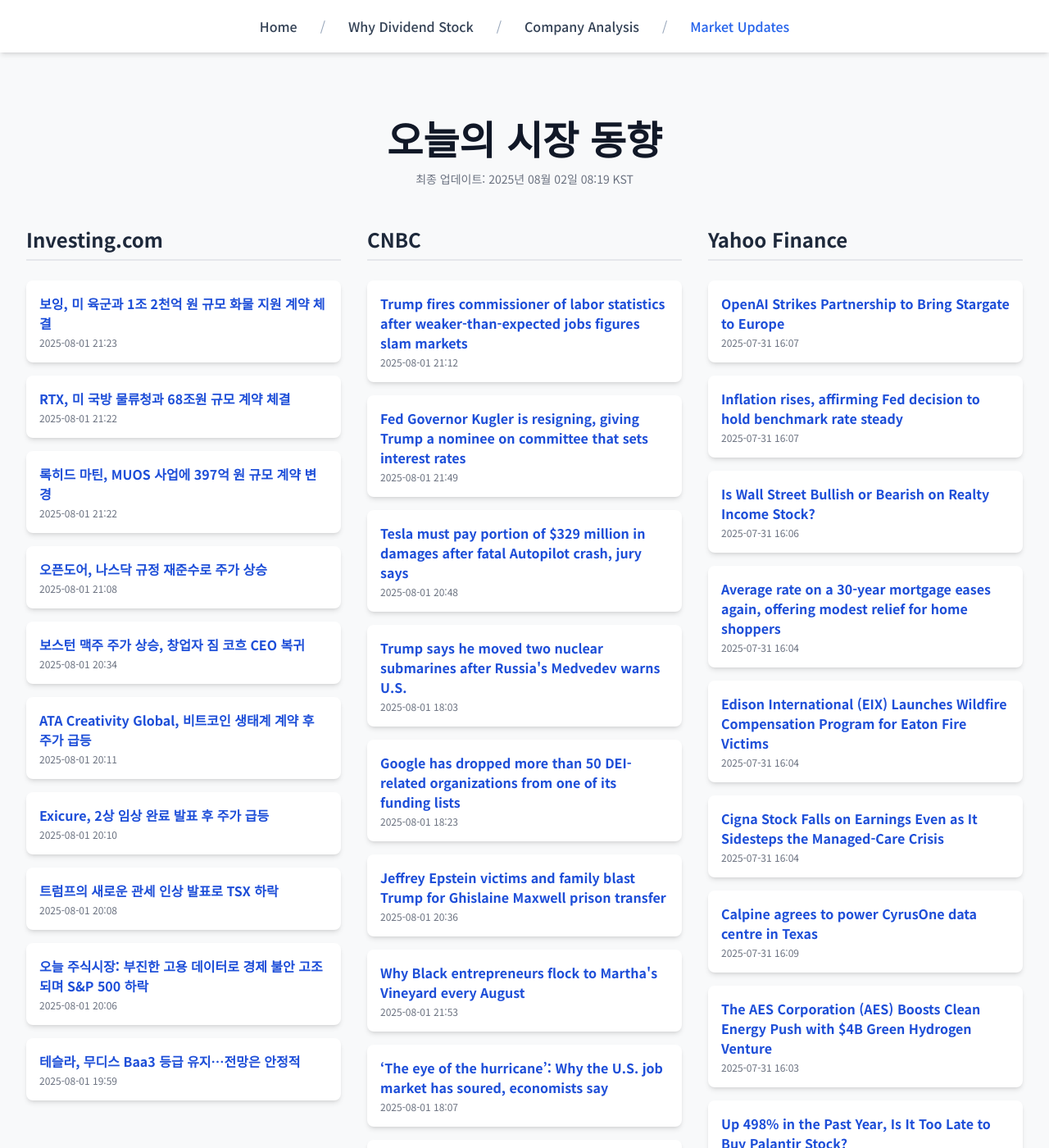
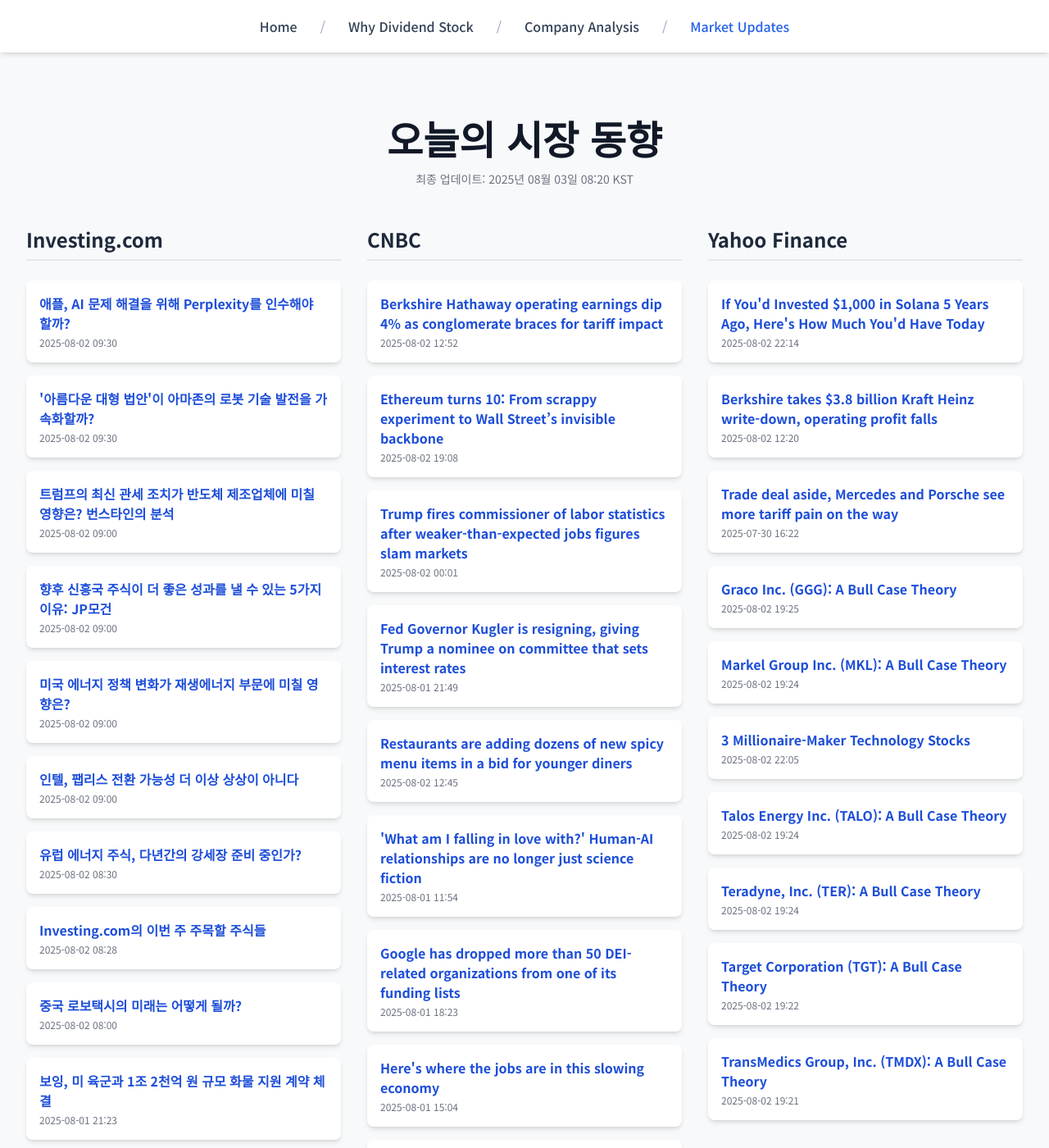
Before and after one commit to Kay-Hwang/my-company-analysis, a Jekyll site: the page built from market-updates.html, in a window 1280 px wide and 1400 px high. Shown: the whole window at 82% size. Built offline with Jekyll 4.4.1, drawn with Linux system fonts in a browser that asks for light colours; nearby versions of some CDN libraries; a script that is not in the unit is left out; some of the changed text lies outside the part shown.

Commit message:
Update daily data

```diff
--- a/_data/latest_data.json
+++ b/_data/latest_data.json
@@ -1,73 +1,85 @@
 {
-  "lastUpdated": "2025년 08월 02일 08:19 KST",
+  "lastUpdated": "2025년 08월 03일 08:20 KST",
   "news": {
     "investing": [
+      {
+        "title": "애플, AI 문제 해결을 위해 Perplexity를 인수해야 할까?",
+        "link": "https://kr.investing.com/news/stock-market-news/article-1575949",
+        "pubDate": "2025-08-02 09:30:06",
+        "summary": "애플, AI 문제 해결을 위해 Perplexity를 인수해야 할까?"
+      },
+      {
+        "title": "'아름다운 대형 법안'이 아마존의 로봇 기술 발전을 가속화할까?",
+        "link": "https://kr.investing.com/news/stock-market-news/article-1575948",
+        "pubDate": "2025-08-02 09:30:04",
+        "summary": "'아름다운 대형 법안'이 아마존의 로봇 기술 발전을 가속화할까?"
+      },
+      {
+        "title": "트럼프의 최신 관세 조치가 반도체 제조업체에 미칠 영향은? 번스타인의 분석",
+        "link": "https://kr.investing.com/news/stock-market-news/article-1575945",
+        "pubDate": "2025-08-02 09:00:21",
+        "summary": "트럼프의 최신 관세 조치가 반도체 제조업체에 미칠 영향은? 번스타인의 분석"
+      },
+      {
+        "title": "향후 신흥국 주식이 더 좋은 성과를 낼 수 있는 5가지 이유: JP모건",
+        "link": "https://kr.investing.com/news/stock-market-news/article-1575946",
+        "pubDate": "2025-08-02 09:00:19",
+        "summary": "향후 신흥국 주식이 더 좋은 성과를 낼 수 있는 5가지 이유: JP모건"
+      },
+      {
+        "title": "미국 에너지 정책 변화가 재생에너지 부문에 미칠 영향은?",
+        "link": "https://kr.investing.com/news/stock-market-news/article-1575943",
+        "pubDate": "2025-08-02 09:00:14",
+        "summary": "미국 에너지 정책 변화가 재생에너지 부문에 미칠 영향은?"
+      },
+      {
+        "title": "인텔, 팹리스 전환 가능성 더 이상 상상이 아니다",
+        "link": "https://kr.investing.com/news/stock-market-news/article-1575944",
+        "pubDate": "2025-08-02 09:00:07",
+        "summary": "인텔, 팹리스 전환 가능성 더 이상 상상이 아니다"
+      },
+      {
+        "title": "유럽 에너지 주식, 다년간의 강세장 준비 중인가?",
+        "link": "https://kr.investing.com/news/stock-market-news/article-1575941",
+        "pubDate": "2025-08-02 08:30:05",
+        "summary": "유럽 에너지 주식, 다년간의 강세장 준비 중인가?"
+      },
+      {
+        "title": "Investing.com의 이번 주 주목할 주식들",
+        "link": "https://kr.investing.com/news/stock-market-news/article-1575939",
+        "pubDate": "2025-08-02 08:28:32",
+        "summary": "Investing.com의 이번 주 주목할 주식들"
+      },
+      {
+        "title": "중국 로보택시의 미래는 어떻게 될까?",
+        "link": "https://kr.investing.com/news/stock-market-news/article-1575937",
+        "pubDate": "2025-08-02 08:00:09",
+        "summary": "중국 로보택시의 미래는 어떻게 될까?"
+      },
       {
         "title": "보잉, 미 육군과 1조 2천억 원 규모 화물 지원 계약 체결",
         "link": "https://kr.investing.com/news/stock-market-news/article-93CH-1575821",
         "pubDate": "2025-08-01 21:23:25",
         "summary": "보잉, 미 육군과 1조 2천억 원 규모 화물 지원 계약 체결"
-      },
-      {
-        "title": "RTX, 미 국방 물류청과 68조원 규모 계약 체결",
-        "link": "https://kr.investing.com/news/stock-market-news/article-93CH-1575820",
-        "pubDate": "2025-08-01 21:22:58",
-        "summary": "RTX, 미 국방 물류청과 68조원 규모 계약 체결"
-      },
-      {
-        "title": "록히드 마틴, MUOS 사업에 397억 원 규모 계약 변경",
-        "link": "https://kr.investing.com/news/stock-market-news/article-93CH-1575819",
-        "pubDate": "2025-08-01 21:22:19",
-        "summary": "록히드 마틴, MUOS 사업에 397억 원 규모 계약 변경"
-      },
-      {
-        "title": "오픈도어, 나스닥 규정 재준수로 주가 상승",
-        "link": "https://kr.investing.com/news/stock-market-news/article-93CH-1575812",
-        "pubDate": "2025-08-01 21:08:46",
-        "summary": "오픈도어, 나스닥 규정 재준수로 주가 상승"
-      },
-      {
-        "title": "보스턴 맥주 주가 상승, 창업자 짐 코흐 CEO 복귀",
-        "link": "https://kr.investing.com/news/stock-market-news/article-93CH-1575783",
-        "pubDate": "2025-08-01 20:34:16",
-        "summary": "보스턴 맥주 주가 상승, 창업자 짐 코흐 CEO 복귀"
-      },
-      {
-        "title": "ATA Creativity Global, 비트코인 생태계 계약 후 주가 급등",
-        "link": "https://kr.investing.com/news/stock-market-news/article-93CH-1575756",
-        "pubDate": "2025-08-01 20:11:48",
-        "summary": "ATA Creativity Global, 비트코인 생태계 계약 후 주가 급등"
-      },
-      {
-        "title": "Exicure, 2상 임상 완료 발표 후 주가 급등",
-        "link": "https://kr.investing.com/news/stock-market-news/article-93CH-1575753",
-        "pubDate": "2025-08-01 20:10:36",
-        "summary": "Exicure, 2상 임상 완료 발표 후 주가 급등"
-      },
-      {
-        "title": "트럼프의 새로운 관세 인상 발표로 TSX 하락",
-        "link": "https://kr.investing.com/news/stock-market-news/article-1575000",
-        "pubDate": "2025-08-01 20:08:06",
-        "summary": "트럼프의 새로운 관세 인상 발표로 TSX 하락"
-      },
-      {
-        "title": "오늘 주식시장: 부진한 고용 데이터로 경제 불안 고조되며 S&P 500 하락",
-        "link": "https://kr.investing.com/news/stock-market-news/article-1574410",
-        "pubDate": "2025-08-01 20:06:53",
-        "summary": "오늘 주식시장: 부진한 고용 데이터로 경제 불안 고조되며 S&P 500 하락"
-      },
-      {
-        "title": "테슬라, 무디스 Baa3 등급 유지…전망은 안정적",
-        "link": "https://kr.investing.com/news/stock-market-news/article-93CH-1575739",
-        "pubDate": "2025-08-01 19:59:35",
-        "summary": "테슬라, 무디스 Baa3 등급 유지…전망은 안정적"
       }
     ],
     "cnbc": [
       {
+        "title": "Berkshire Hathaway operating earnings dip 4% as conglomerate braces for tariff impact",
+        "link": "https://www.cnbc.com/2025/08/02/berkshire-hathaway-brk-earnings-q2-2025.html",
+        "pubDate": "Sat, 02 Aug 2025 12:52:05 GMT",
+        "summary": "Berkshire's operating profit dipped 4% year over year to $11.16 billion in the second quarter."
+      },
+      {
+        "title": "Ethereum turns 10: From scrappy experiment to Wall Street’s invisible backbone",
+        "link": "https://www.cnbc.com/2025/08/02/ethereum-turns-10-from-scrappy-experiment-to-wall-streets-invisible-backbone.html",
+        "pubDate": "Sat, 02 Aug 2025 19:08:31 GMT",
+        "summary": "Once dismissed as a side project to bitcoin, the blockchain now powers stablecoins, tokenized assets, and the payment rails of major banks."
+      },
+      {
         "title": "Trump fires commissioner of labor statistics after weaker-than-expected jobs figures slam markets",
         "link": "https://www.cnbc.com/2025/08/01/trump-erika-mcentarfer-jobs-report-fired.html",
-        "pubDate": "Fri, 01 Aug 2025 21:12:34 GMT",
+        "pubDate": "Sat, 02 Aug 2025 00:01:47 GMT",
         "summary": "Trump accused BLS Commissioner Erika McEntarfer of being a political appointee who was manipulating jobs data."
       },
       {
@@ -77,16 +89,16 @@
         "summary": "Her resignation now paves the way for Trump to put his own nominee in for the Board of Governors."
       },
       {
-        "title": "Tesla must pay portion of $329 million in damages after fatal Autopilot crash, jury says",
-        "link": "https://www.cnbc.com/2025/08/01/tesla-must-pay-329-million-in-damages-in-fatal-autopilot-case.html",
-        "pubDate": "Fri, 01 Aug 2025 20:48:28 GMT",
-        "summary": "A jury in Florida determined that Tesla should be held partly liable for a fatal 2019 crash involving its Autopilot technology."
+        "title": "Restaurants are adding dozens of new spicy menu items in a bid for younger diners",
+        "link": "https://www.cnbc.com/2025/08/02/restaurants-spicy-menu-items-younger-diners.html",
+        "pubDate": "Sat, 02 Aug 2025 12:45:54 GMT",
+        "summary": "Spicy menu items have gained traction primarily through social media via platforms like TikTok and Instagram."
       },
       {
-        "title": "Trump says he moved two nuclear submarines after Russia's Medvedev warns U.S.",
-        "link": "https://www.cnbc.com/2025/08/01/trump-russia-nuclear-submarines.html",
-        "pubDate": "Fri, 01 Aug 2025 18:03:54 GMT",
-        "summary": "Dmitry Medvedev said President Trump is \"playing the ultimatum game with Russia\" in pressuring for an end to the war on Ukraine."
+        "title": "'What am I falling in love with?' Human-AI relationships are no longer just science fiction",
+        "link": "https://www.cnbc.com/2025/08/01/human-ai-relationships-love-nomi.html",
+        "pubDate": "Fri, 01 Aug 2025 11:54:05 GMT",
+        "summary": "Since ChatGPT’s late 2022 launch, everyday people have formed emotional connections to chatbots, describing them as deep friendships and even life partnerships."
       },
       {
         "title": "Google has dropped more than 50 DEI-related organizations from one of its funding lists",
@@ -95,96 +107,84 @@
         "summary": "The dropped groups had mission statements that included the words \"diversity, \"equity,\" \"inclusion,\" or \"race,\" \"activism,\" and \"women.\""
       },
       {
-        "title": "Jeffrey Epstein victims and family blast Trump for Ghislaine Maxwell prison transfer",
-        "link": "https://www.cnbc.com/2025/08/01/jeffrey-epstein-ghislaine-maxwell-prison-florida-texas.html",
-        "pubDate": "Fri, 01 Aug 2025 20:36:51 GMT",
-        "summary": "President Donald Trump and the Justice Department face criticism for not releasing information about the Jeffrey Epstein investigation."
+        "title": "Here's where the jobs are in this slowing economy",
+        "link": "https://www.cnbc.com/2025/08/01/heres-where-the-jobs-are-in-this-slowing-economy.html",
+        "pubDate": "Fri, 01 Aug 2025 15:04:23 GMT",
+        "summary": "July's much weaker-than-expected job growth was supported primarily by the health-care sector, data from the Bureau of Labor Statistics released Friday shows."
       },
       {
-        "title": "Why Black entrepreneurs flock to Martha's Vineyard every August",
-        "link": "https://www.cnbc.com/2025/08/01/why-black-entrepreneurs-flock-to-marthas-vineyard-every-august.html",
-        "pubDate": "Fri, 01 Aug 2025 21:53:29 GMT",
-        "summary": "Companies including Disney, Cisco, Goldman Sachs, McDonald's, Google, Ford and Comcast are hosting or sponsoring business events on the Vineyard this month."
+        "title": "How activist Elliott could use its data center know-how to amplify returns at Equinix",
+        "link": "https://www.cnbc.com/2025/08/02/how-activist-elliott-may-use-its-data-center-know-how-to-lift-returns-at-equinix.html",
+        "pubDate": "Sat, 02 Aug 2025 11:09:31 GMT",
+        "summary": "Activist Elliott Investment Management brings a unique expertise on data centers to Equinix."
       },
       {
-        "title": "‘The eye of the hurricane’: Why the U.S. job market has soured, economists say",
-        "link": "https://www.cnbc.com/2025/08/01/us-job-market-jobs-report-july-2025.html",
-        "pubDate": "Fri, 01 Aug 2025 18:07:09 GMT",
-        "summary": "Federal data suggests the job market has slowed more than previously thought amid economic headwinds."
-      },
-      {
-        "title": "'What am I falling in love with?' Human-AI relationships are no longer just science fiction",
-        "link": "https://www.cnbc.com/2025/08/01/human-ai-relationships-love-nomi.html",
-        "pubDate": "Fri, 01 Aug 2025 11:54:05 GMT",
-        "summary": "Since ChatGPT’s late 2022 launch, everyday people have formed emotional connections to chatbots, describing them as deep friendships and even life partnerships."
-      },
-      {
-        "title": "U.S. added just 73,000 jobs in July and numbers for prior months were revised much lower",
-        "link": "https://www.cnbc.com/2025/08/01/jobs-report-july-2025.html",
-        "pubDate": "Fri, 01 Aug 2025 17:37:39 GMT",
-        "summary": "Nonfarm payrolls were expected to increase by 100,000 in July, according to the Dow Jones consensus estimate."
+        "title": "How Florida quietly surpassed California in solar growth",
+        "link": "https://www.cnbc.com/2025/08/02/how-florida-quietly-surpassed-california-in-solar-growth.html",
+        "pubDate": "Sat, 02 Aug 2025 16:00:01 GMT",
+        "summary": "Florida added more solar than California in 2024, despite no climate mandate. Can the boom last? CNBC visited Babcock Ranch to find out."
       }
     ],
     "yahoo": [
       {
-        "title": "OpenAI Strikes Partnership to Bring Stargate to Europe",
-        "link": "https://www.wsj.com/tech/ai/openai-strikes-partnership-to-bring-stargate-to-europe-169a38b3?siteid=yhoof2&yptr=yahoo",
-        "pubDate": "2025-07-31T16:07:00Z",
-        "summary": "OpenAI Strikes Partnership to Bring Stargate to Europe"
+        "title": "If You'd Invested $1,000 in Solana 5 Years Ago, Here's How Much You'd Have Today",
+        "link": "https://finance.yahoo.com/news/youd-invested-1-000-solana-221400727.html",
+        "pubDate": "2025-08-02T22:14:00Z",
+        "summary": "If You'd Invested $1,000 in Solana 5 Years Ago, Here's How Much You'd Have Today"
       },
       {
-        "title": "Inflation rises, affirming Fed decision to hold benchmark rate steady",
-        "link": "https://finance.yahoo.com/news/inflation-rises-affirming-fed-decision-160704217.html",
-        "pubDate": "2025-07-31T16:07:04Z",
-        "summary": "Inflation rises, affirming Fed decision to hold benchmark rate steady"
+        "title": "Berkshire takes $3.8 billion Kraft Heinz write-down, operating profit falls",
+        "link": "https://finance.yahoo.com/news/berkshire-takes-kraft-heinz-writedown-122007987.html",
+        "pubDate": "2025-08-02T12:20:07Z",
+        "summary": "Berkshire takes $3.8 billion Kraft Heinz write-down, operating profit falls"
       },
       {
-        "title": "Is Wall Street Bullish or Bearish on Realty Income Stock?",
-        "link": "https://finance.yahoo.com/news/wall-street-bullish-bearish-realty-160653329.html",
-        "pubDate": "2025-07-31T16:06:53Z",
-        "summary": "Is Wall Street Bullish or Bearish on Realty Income Stock?"
+        "title": "Trade deal aside, Mercedes and Porsche see more tariff pain on the way",
+        "link": "https://finance.yahoo.com/news/trade-deal-aside-mercedes-and-porsche-see-more-tariff-pain-on-the-way-162251235.html",
+        "pubDate": "2025-07-30T16:22:51Z",
+        "summary": "Trade deal aside, Mercedes and Porsche see more tariff pain on the way"
       },
       {
-        "title": "Average rate on a 30-year mortgage eases again, offering modest relief for home shoppers",
-        "link": "https://finance.yahoo.com/news/average-rate-30-mortgage-eases-160411246.html",
-        "pubDate": "2025-07-31T16:04:11Z",
-        "summary": "Average rate on a 30-year mortgage eases again, offering modest relief for home shoppers"
+        "title": "Graco Inc. (GGG): A Bull Case Theory",
+        "link": "https://finance.yahoo.com/news/graco-inc-ggg-bull-case-192524550.html",
+        "pubDate": "2025-08-02T19:25:24Z",
+        "summary": "Graco Inc. (GGG): A Bull Case Theory"
       },
       {
-        "title": "Edison International (EIX) Launches Wildfire Compensation Program for Eaton Fire Victims",
-        "link": "https://finance.yahoo.com/news/edison-international-eix-launches-wildfire-160415612.html",
-        "pubDate": "2025-07-31T16:04:15Z",
-        "summary": "Edison International (EIX) Launches Wildfire Compensation Program for Eaton Fire Victims"
+        "title": "Markel Group Inc. (MKL): A Bull Case Theory",
+        "link": "https://finance.yahoo.com/news/markel-group-inc-mkl-bull-192458668.html",
+        "pubDate": "2025-08-02T19:24:58Z",
+        "summary": "Markel Group Inc. (MKL): A Bull Case Theory"
       },
       {
-        "title": "Cigna Stock Falls on Earnings Even as It Sidesteps the Managed-Care Crisis",
-        "link": "https://www.barrons.com/articles/cigna-stock-price-earnings-7c65a90d?siteid=yhoof2&yptr=yahoo",
-        "pubDate": "2025-07-31T16:04:00Z",
-        "summary": "Cigna Stock Falls on Earnings Even as It Sidesteps the Managed-Care Crisis"
+        "title": "3 Millionaire-Maker Technology Stocks",
+        "link": "https://finance.yahoo.com/news/3-millionaire-maker-technology-stocks-220500296.html",
+        "pubDate": "2025-08-02T22:05:00Z",
+        "summary": "3 Millionaire-Maker Technology Stocks"
       },
       {
-        "title": "Calpine agrees to power CyrusOne data centre in Texas",
-        "link": "https://finance.yahoo.com/news/calpine-agrees-power-cyrusone-data-160907978.html",
-        "pubDate": "2025-07-31T16:09:07Z",
-        "summary": "Calpine agrees to power CyrusOne data centre in Texas"
+        "title": "Talos Energy Inc. (TALO): A Bull Case Theory",
+        "link": "https://finance.yahoo.com/news/talos-energy-inc-talo-bull-192444342.html",
+        "pubDate": "2025-08-02T19:24:44Z",
+        "summary": "Talos Energy Inc. (TALO): A Bull Case Theory"
       },
       {
-        "title": "The AES Corporation (AES) Boosts Clean Energy Push with $4B Green Hydrogen Venture",
-        "link": "https://finance.yahoo.com/news/aes-corporation-aes-boosts-clean-160347211.html",
-        "pubDate": "2025-07-31T16:03:47Z",
-        "summary": "The AES Corporation (AES) Boosts Clean Energy Push with $4B Green Hydrogen Venture"
+        "title": "Teradyne, Inc. (TER): A Bull Case Theory",
+        "link": "https://finance.yahoo.com/news/teradyne-inc-ter-bull-case-192426115.html",
+        "pubDate": "2025-08-02T19:24:26Z",
+        "summary": "Teradyne, Inc. (TER): A Bull Case Theory"
       },
       {
-        "title": "Up 498% in the Past Year, Is It Too Late to Buy Palantir Stock?",
-        "link": "https://finance.yahoo.com/news/498-past-too-buy-palantir-160257486.html",
-        "pubDate": "2025-07-31T16:02:57Z",
-        "summary": "Up 498% in the Past Year, Is It Too Late to Buy Palantir Stock?"
+        "title": "Target Corporation (TGT): A Bull Case Theory",
+        "link": "https://finance.yahoo.com/news/target-corporation-tgt-bull-case-192224196.html",
+        "pubDate": "2025-08-02T19:22:24Z",
+        "summary": "Target Corporation (TGT): A Bull Case Theory"
       },
       {
-        "title": "PG&E Corporation (PCG) Launches $25M Innovation Fest to Tackle Energy, Wildfire Challenges",
-        "link": "https://finance.yahoo.com/news/pg-e-corporation-pcg-launches-160133215.html",
-        "pubDate": "2025-07-31T16:01:33Z",
-        "summary": "PG&E Corporation (PCG) Launches $25M Innovation Fest to Tackle Energy, Wildfire Challenges"
+        "title": "TransMedics Group, Inc. (TMDX): A Bull Case Theory",
+        "link": "https://finance.yahoo.com/news/transmedics-group-inc-tmdx-bull-192159731.html",
+        "pubDate": "2025-08-02T19:21:59Z",
+        "summary": "TransMedics Group, Inc. (TMDX): A Bull Case Theory"
       }
     ]
   }
```
